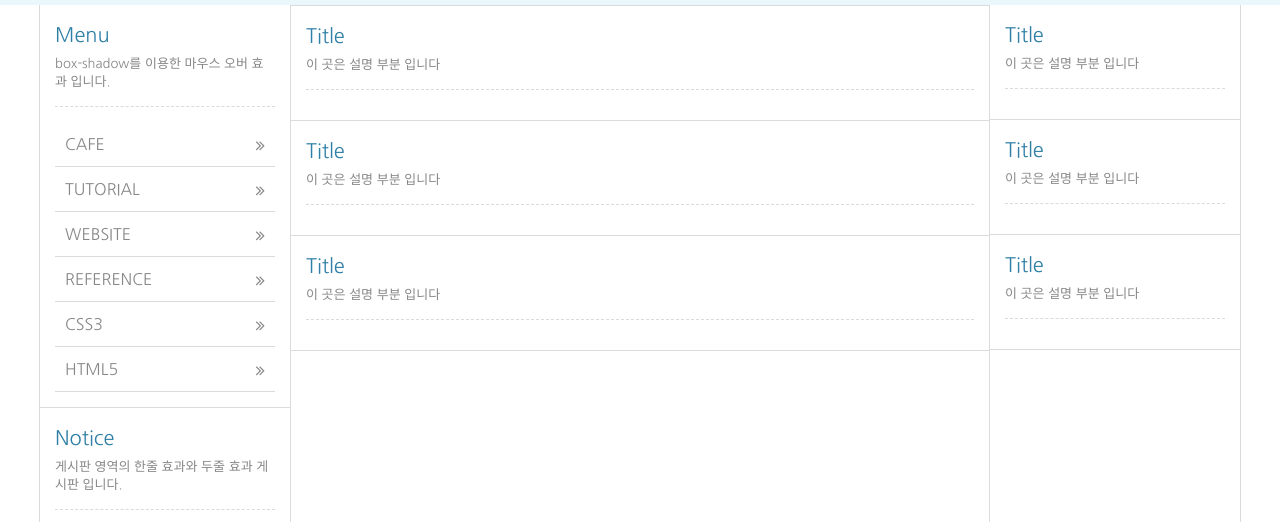
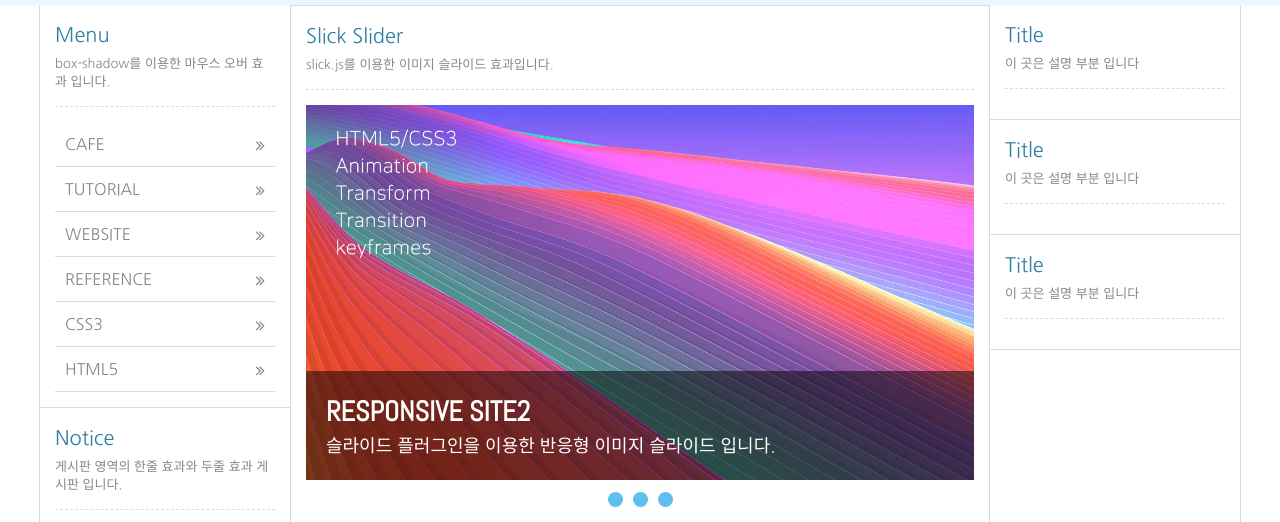
Before and after one commit to YooSuJin/Reponsive, a plain HTML site: page index.html in a window 1280 px wide. Shown: the part 391-913 px from the top of the page. Drawn offline with Linux system fonts and the light colour scheme; a web font is replaced by a local one.

Commit message:
2020.09.24 center gallery

```diff
--- a/css/reset.css
+++ b/css/reset.css
@@ -17,6 +17,12 @@ ul, li, ol {list-style: none;}
 /* 제목 태그 초기화 */
 h1, h2, h3, h4, h5, h6 {font-size: 13px; font-weight: normal;}
 
+/* 버튼 라인 초기화 */
+button {border: 0;}
+
+/*반응형 이미지*/
+img {width: 100%;}
+
 /* IR 효과 */
 .ir_pm {display:block; overflow:hidden; font-size:0; line-height:0; text-indent:-9999px;} /* 의미있는 이미지의 대체 텍스트를 제공하는 경우(Phark Method) */
 .ir_wa {display:block; overflow:hidden; position:relative; z-index:-1; width:100%; height: 100%;} /* 의미있는 이미지의 대체 텍스트로 이미지가 없어도 대체 텍스트를 보여주고자 할 때(WA IR) */
--- a/css/style.css
+++ b/css/style.css
@@ -373,8 +373,9 @@ color:#878787; line-height: 18px; }
 .blog1 img {width: 100%;}
 .blog1 .img-retina {display: none;}
 
+
+/*미디어쿼리*/
 /*해상도에따른 이미지 띄우기*/
-
 @media only screen and (-webkit-min-device-pixel-ratio: 1.5),
         only screen and (min-device-pixel-ratio: 1.5),
         only screen and (min-resolution: 1.5dppx) {
@@ -389,6 +390,7 @@ color:#878787; line-height: 18px; }
 .blog2 .img-retina {background-image: url(../img/blog4_@1.jpg); background-size: cover;}
 
 
+/*미디어쿼리*/
 /*해상도에따른 이미지 띄우기*/
 @media only screen and (-webkit-min-device-pixel-ratio: 2),
         only screen and (min-device-pixel-ratio: 2),
@@ -401,6 +403,45 @@ color:#878787; line-height: 18px; }
        {.blog2 .img-retina{background-image: url(../img/blog4_@3.jpg);}}
 
 
+/*이미지 슬라이드 */
+.slider figure {position: relative;}
+.slider figcaption {
+    position: absolute;
+    bottom: 0; left: 0; width: 100%; padding: 20px;
+    box-sizing: border-box; background-color: rgba(0,0,0,0.5);
+    font-size: 18px;
+    color: #fff;
+
+
+}
+.slider figcaption em {display: block;
+    font-weight: bold; font-size: 28px;
+    text-transform: uppercase;
+    font-family: 'Abel', sans-serif;
+    opacity: 0;
+    transition: all .84s ease;
+    transform: translateX(50px);
+}
+.slider figcaption span {display: block;
+    overflow: hidden; text-overflow: ellipsis ; white-space: nowrap
+    opacity: 0;
+    transition: all .84s .2s ease;
+    transform: translateX(50px);
+}
+
+/* 움직일때마다 활성화 되는 태그*/
+.slider .slick-active figcaption em {opacity: 1;transform: translateX(0px);}
+.slider .slick-active figcaption span {opacity: 1;transform: translateX(0px);}
+/*슬라이더버튼*/
+.slider .slick-dots {display: block; width: 100%; text-align: center;}
+.slider .slick-dots li {display: inline-block; width: 15px; height: 15px; margin: 5px; }
+.slider .slick-dots li button {
+    font-size: 0; line-height: 0;
+    display: block; width: 15px; height: 15px;
+    cursor: pointer;
+    background: #5dbfeb;
+    border-radius: 50%;
+}
 
 
 
@@ -435,7 +476,6 @@ color:#878787; line-height: 18px; }
 
 
 /*미디어쿼리*/
-
 /*화면 너비 0~1220px*/
 @media (max-width: 1220px) {
     .container {
--- a/index.html
+++ b/index.html
@@ -12,6 +12,7 @@
     <link rel="stylesheet" href="css/reset.css">
     <link rel="stylesheet" href="css/style.css">
     <link rel="stylesheet" href="css/font-awesome.css">
+    <link rel="stylesheet" href="css/slick.css">
 
 
     <!-- Facebook meta tags -->
@@ -266,11 +267,30 @@
          <section id="cont_center">
              <h3 class="ir_su">반응형 사이트 가운데 컨텐츠</h3>
              <article class="column col4">
-             <h4 class="col_tit"> Title </h4>
-             <p class="col_desc">이 곳은 설명 부분 입니다</p>
-             <!--내용입력 -->
-
-             <!-- 내용입력끝//-->
+             <h4 class="col_tit"> Slick Slider </h4>
+             <p class="col_desc">slick.js를 이용한 이미지 슬라이드 효과입니다.</p>
+             <!--이미지 슬라이드 -->
+             <div class="slider">
+                <div>
+                 <figure>
+                     <img src="img/slider001.jpg" alt="이미지1">
+                     <figcaption><em>Responsive Site1</em><span>슬라이드 플러그인을 이용한 반응형 이미지 슬라이드 입니다.</span></figcaption>
+                 </figure>
+                </div>
+                <div>
+                 <figure>
+                     <img src="img/slider001.jpg" alt="이미지2">
+                     <figcaption><em>Responsive Site2</em><span>슬라이드 플러그인을 이용한 반응형 이미지 슬라이드 입니다.</span></figcaption>
+                 </figure>
+                </div>
+                <div>
+                  <figure>
+                     <img src="img/slider001.jpg" alt="이미지3">
+                     <figcaption><em>Responsive Site3</em><span>슬라이드 플러그인을 이용한 반응형 이미지 슬라이드 입니다.</span></figcaption>
+                 </figure>
+                </div>
+             </div>
+             <!-- 이미지 슬라이드 끝//-->
              </article>
              <!-- //col 4-->
 
@@ -350,10 +370,22 @@
     <script>
 
 
-//http://www.facebook.com/sharer.php?u={페이지 제목}&t={페이지링크}
-//http://twitter.com/intent/tweet?text={페이지 제목}&url={페이지링크}
-//https://share.naver.com/web/shareView.nhn?url={페이지링크}&title={페이지 제목}
-//https://plus.google.com/share?url={페이지링크}&t={페이지 제목}
+    //이미지 슬라이더
+$(".slider").slick({
+    dots: true,
+    autoplay: true,
+    autoplaySpeed: 3000,
+    arrows: false,
+    responsive: [
+        {
+        breakpoint: 768,
+        settings: {
+        arrows: true,
+        dots: false
+        }
+        }
+    ]
+});
 
 
   //----공유하기버튼-----//
```
